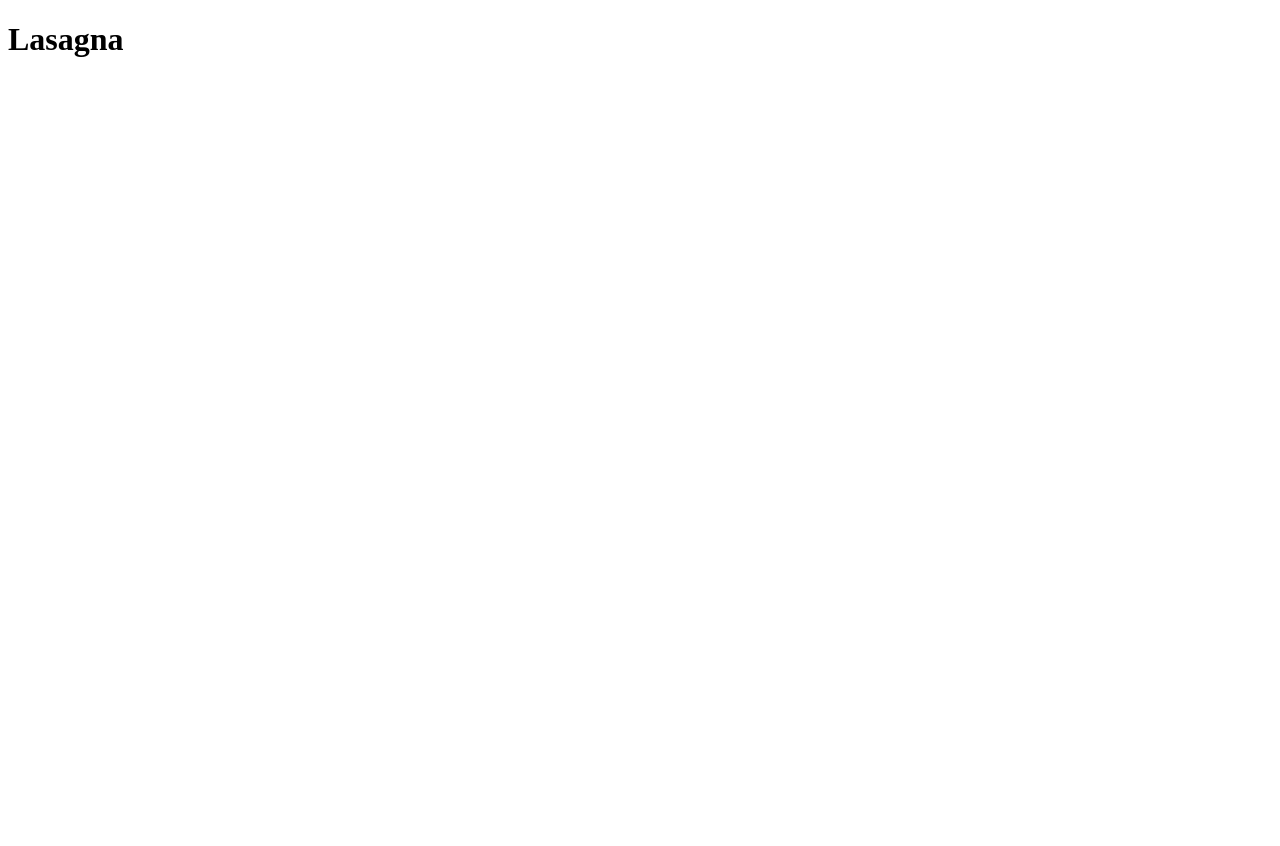
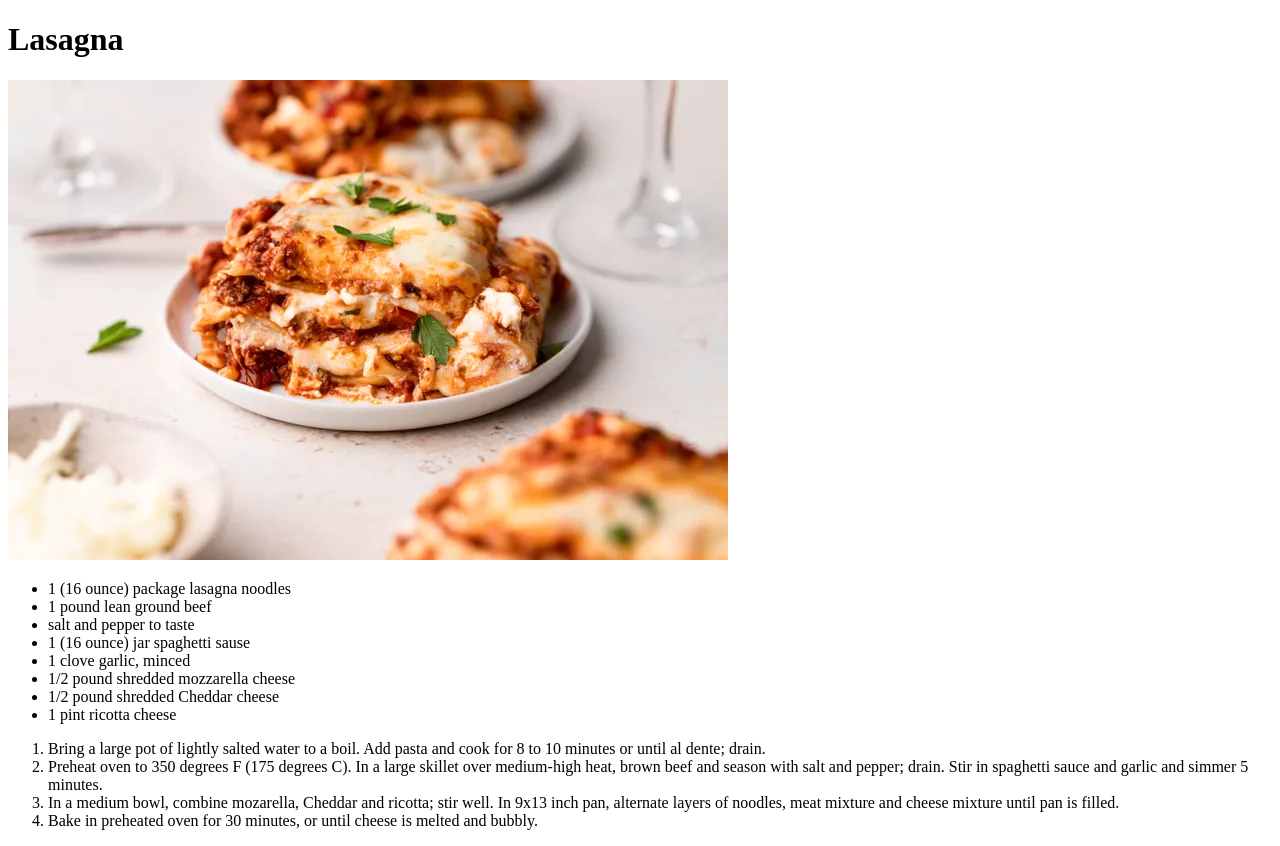
Before and after one commit to Nyambers/odin-recipes, a plain HTML site: page recipes/lasagna.html in a window 1280 px wide. Before the commit the page ends 800 px from the top, so only its background shows below. Drawn offline with Linux system fonts and the light colour scheme.

Commit message:
updated lasagna recipe page content

```diff
--- a/recipes/lasagna.html
+++ b/recipes/lasagna.html
@@ -7,5 +7,36 @@
 
   <body>
     <h1>Lasagna</h1>
+    <img src="../images/lasagna.webp" alt="Lasagna picture">
+    <ul>
+        <li>1 (16 ounce) package lasagna noodles</li>
+        <li>1 pound lean ground beef</li>
+        <li>salt and pepper to taste</li>
+        <li>1 (16 ounce) jar spaghetti sause</li>
+        <li>1 clove garlic, minced</li>
+        <li>1/2 pound shredded mozzarella cheese</li>
+        <li>1/2 pound shredded Cheddar cheese</li>
+        <li>1 pint ricotta cheese</li>
+    </ul>
+    <ol>
+        <li>Bring a large pot of lightly salted water to a boil.
+            Add pasta and cook for 8 to 10 minutes or until al dente;
+            drain.
+        </li>
+        <li>Preheat oven to 350 degrees F (175 degrees C).
+            In a large skillet over medium-high heat,
+            brown beef and season with salt and pepper;
+            drain.
+            Stir in spaghetti sauce and garlic and simmer 5 minutes.
+        </li>
+        <li>In a medium bowl, combine mozarella, Cheddar and ricotta; stir well.
+            In 9x13 inch pan, alternate layers of noodles,
+            meat mixture and cheese mixture until pan is filled.
+        </li>
+        <li>
+            Bake in preheated oven for 30 minutes,
+            or until cheese is melted and bubbly.
+        </li>
+    </ol>
   </body>
 </html>
```
Also changed, not shown: images/lasagna.webp (added).
